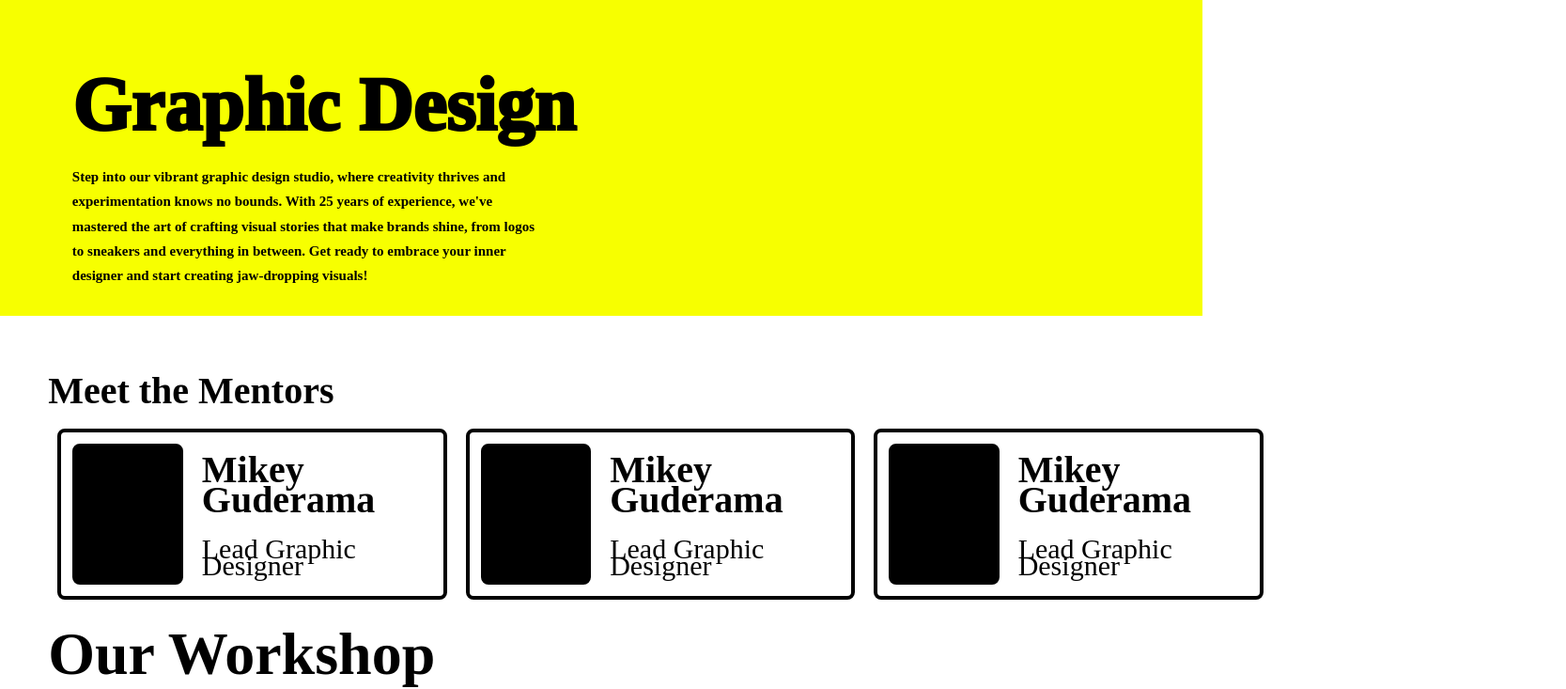
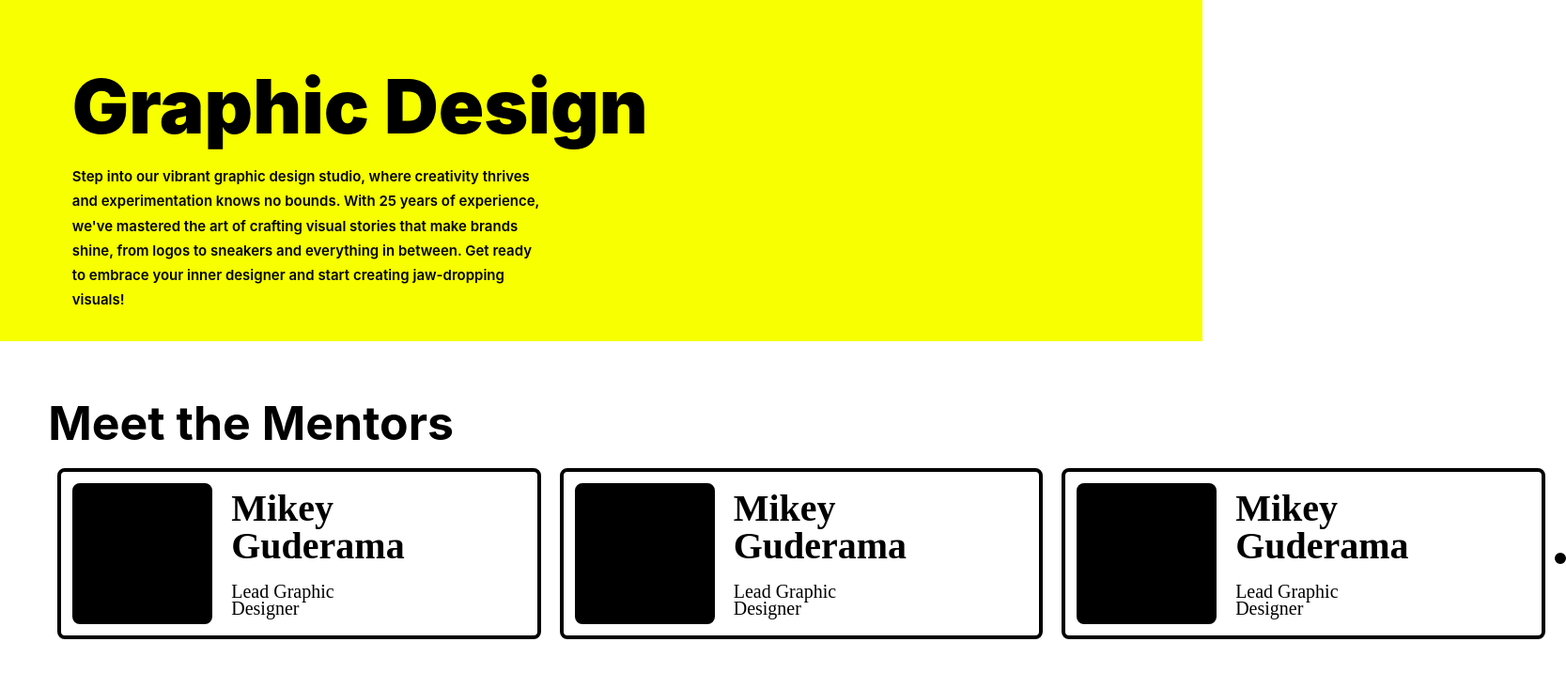
Before and after one commit to Artists-for-Humanity/afhonline, a Next.js app in the folder nextjs-blog/: page /graphic-design in a window 1280 px wide. Shown: the top 733 px of the page at 94% size, 1667 px wide, since content can reach past the window. Built offline with nearby package versions, Linux system fonts and the light colour scheme.

Commit message:
Styling Fixes for graphics page

```diff
--- a/nextjs-blog/components/MentorCard/styles.module.css
+++ b/nextjs-blog/components/MentorCard/styles.module.css
@@ -23,6 +23,7 @@
     display:flex;
     flex-direction: column;
     justify-content: space-around;
+    padding-right: 100px;
 }
 
 .name{
@@ -30,14 +31,19 @@
     font-style: normal;
     font-weight: 730;
     font-size: 40px;
-    line-height: 32px;
+    line-height: 40px;
     margin-bottom:5px;
 }
 
 .role {
     font-family: 'Boring Sans Variable';
     font-style: normal;
-    font-weight: 380;
-    font-size: 30px;
+    font-weight:280;
+    font-size: 20px;
     line-height: 18px;
 }
+
+
+.forwardButton {
+    padding-left:300px;
+}
--- a/nextjs-blog/pages/graphic-design.js
+++ b/nextjs-blog/pages/graphic-design.js
@@ -38,7 +38,9 @@ const studioHome = () => {
           last="Guderama"
           role="Lead Graphic Designer"
         />
-
+        <div className={styles.forwardButton}>
+          <img src="images/forwardArrow.png"></img>
+        </div>
       </div>
 
       <div className={styles.workshop}> Our Workshop </div>
@@ -69,9 +71,7 @@ const studioHome = () => {
           caption="Unleash your inner doodler and learn how to transform your sketches into vibrant and scalable vector graphics."
         />
 
-        <div className={styles.forwardButton}>
-          <img src="images/forwardArrow.png"></img>
-        </div>
+
       </div>
 
 
--- a/nextjs-blog/styles/studioHome.module.css
+++ b/nextjs-blog/styles/studioHome.module.css
@@ -1,5 +1,5 @@
 .container{
-    font-family: 'Boring Sans Variable';
+    /* font-family: 'Boring Sans Variable'; */
 
 }
 
@@ -33,7 +33,7 @@
 .subheader {
     font-style: normal;
     font-weight: 730;
-    font-size: 40px;
+    font-size: 50px;
     line-height: 150%;
     margin-left:4%;
 }
@@ -50,6 +50,7 @@
     font-size: 64px;
     line-height: 150%;
     margin-left:4%;
+    margin-top:4%;
 }
 
 .lessonCards {
```
